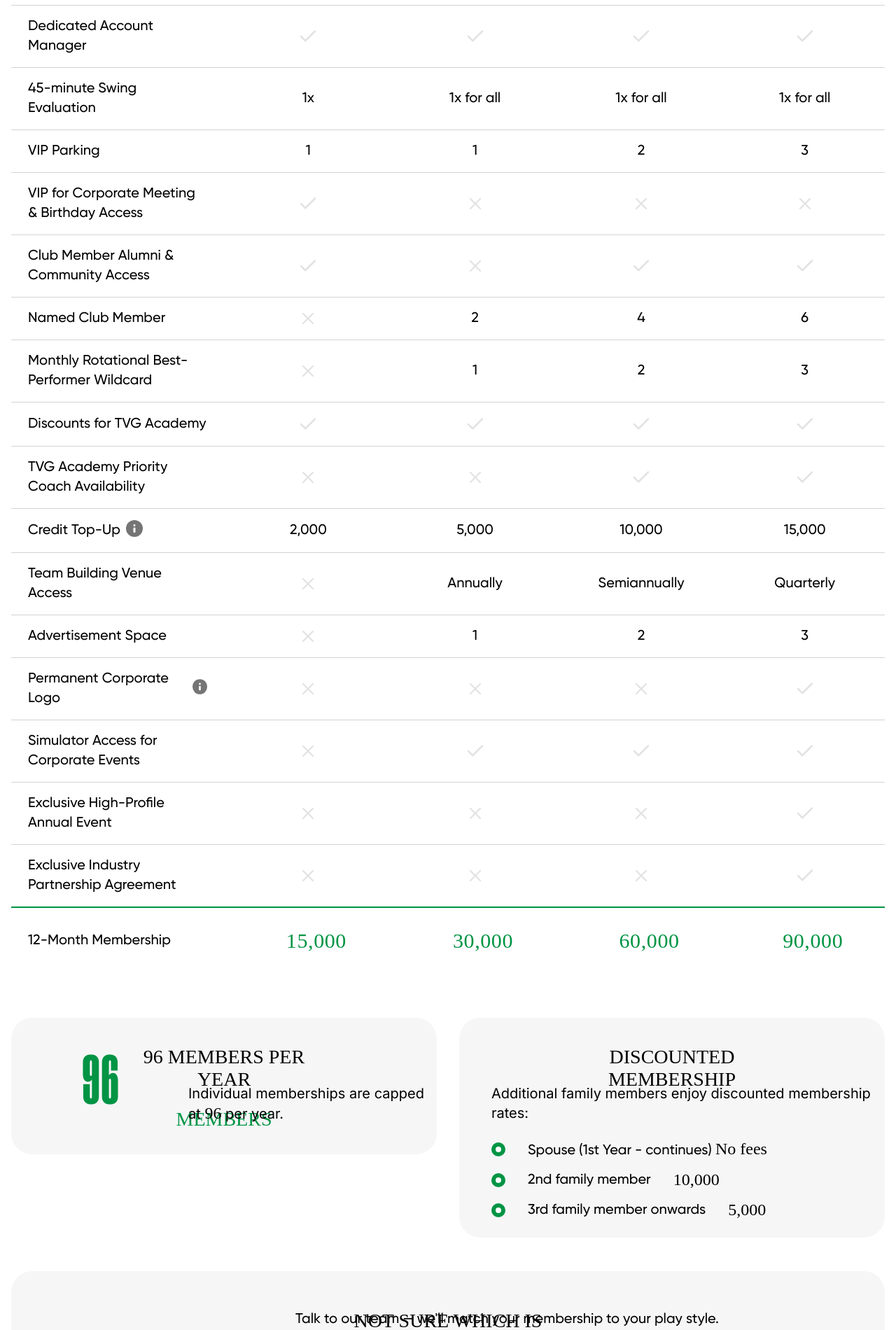
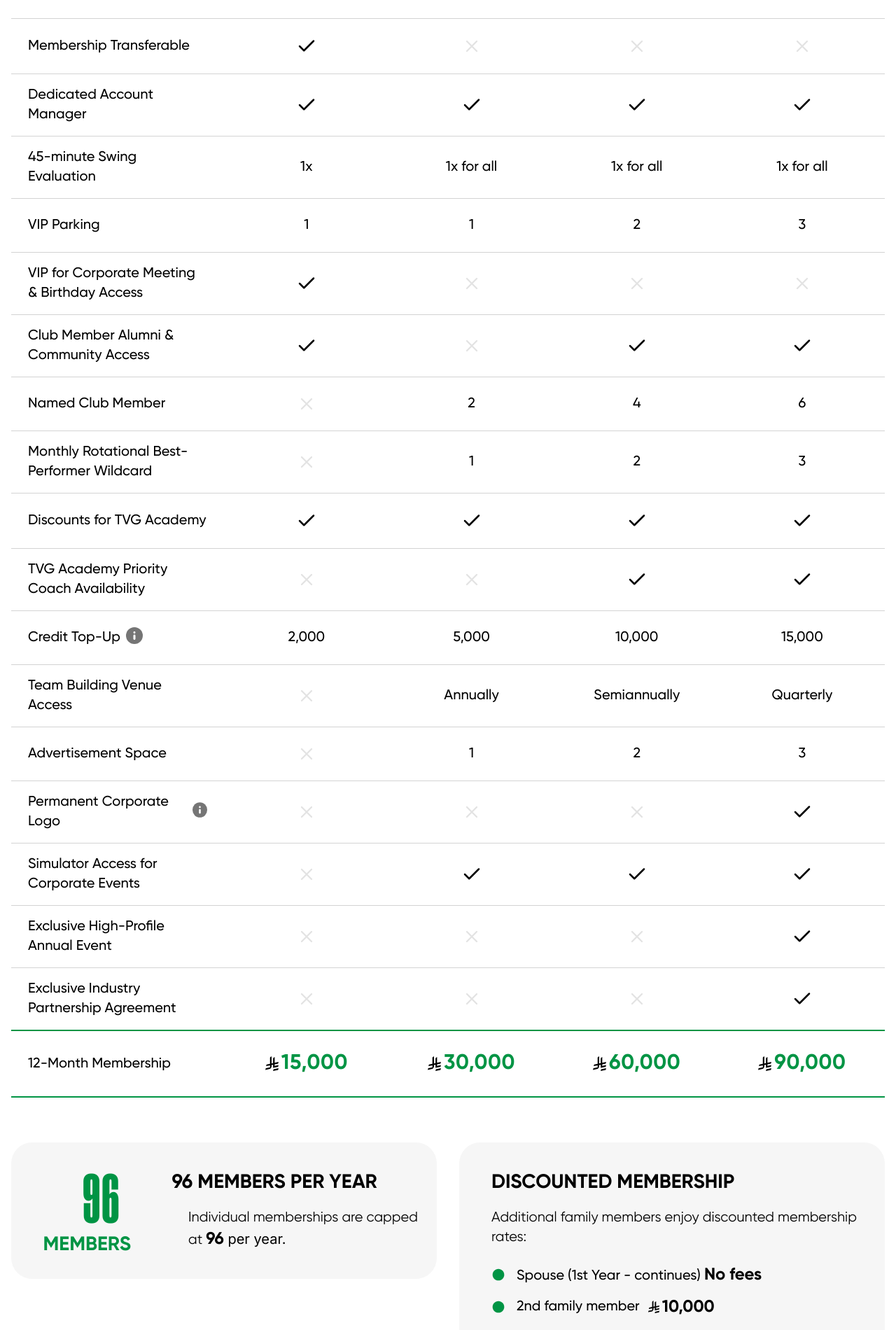
Before and after one commit to mohd-azaan/TVG, a React (Vite) app: page /membership in a window 1280 px wide. Shown: the part 1614-3514 px from the top of the page at 70% size. Built offline with nearby package versions, Linux system fonts and the light colour scheme.

Commit message:
Add check-icon styles and Circle SVG asset for consistent icon rendering

```diff
--- a/global.css
+++ b/global.css
@@ -138,3 +138,15 @@ select {
 }
 
 /* End of global.css */
+
+/* Force check icons to render as black across the site */
+.check-icon {
+	/* For SVGs this will recolor where possible; for PNGs this forces a dark appearance */
+	filter: grayscale(1) brightness(0) invert(0);
+	display: inline-block;
+}
+
+.check-icon[alt='✓'] {
+	/* ensure consistent sizing if needed */
+	vertical-align: middle;
+}
--- a/src/screens/MembershipPage/Sections/ComparisonTableSection.jsx
+++ b/src/screens/MembershipPage/Sections/ComparisonTableSection.jsx
@@ -9,7 +9,7 @@ import React, { useState, useEffect } from 'react';
 const ICON_CHECK = '/assets/check-small-24dp.svg';
 const ICON_CLOSE = '/assets/close-small-24dp.svg';
 const ICON_INFO = '/assets/info-icon.svg';
-const SAUDI_RIYAL = '/assets/saudi-riyal-24.svg';
+const SAUDI_RIYAL = '/saudi-riyal.svg';
 
 export function ComparisonTableSection() {
 	const [openTooltip, setOpenTooltip] = useState(null);
@@ -39,123 +39,126 @@ export function ComparisonTableSection() {
 		{
 			id: 'priority-booking',
 			label: 'Priority Booking',
-			values: ['check', 'check', 'check', 'check']
+			values: ['check', 'check', 'check', 'check'],
 		},
 		{
 			id: 'concierge-service',
 			label: 'Concierge Service',
-			values: ['check', 'check', 'check', 'check']
+			values: ['check', 'check', 'check', 'check'],
 		},
 		{
 			id: 'open-private-bay',
 			label: 'Open & Private Bay Access',
-			values: ['check', 'check', 'check', 'check']
+			values: ['check', 'check', 'check', 'check'],
 		},
 		{
 			id: 'access-club-member',
 			label: 'Access to Club Member Business Meetup & Events',
-			values: ['check', 'check', 'check', 'check']
+			values: ['check', 'check', 'check', 'check'],
 		},
 		{
 			id: 'access-extended-partner',
 			label: 'Access extended to partner',
 			values: ['First year', 'close', 'close', 'close'],
 			hasTooltip: true,
-			tooltip: '+1 Partner (Spouse, Fiancee) for the first year only. To keep this benefit in year 2 and beyond, the member must renew within 1 month of expiry.'
+			tooltip:
+				'+1 Partner (Spouse, Fiancee) for the first year only. To keep this benefit in year 2 and beyond, the member must renew within 1 month of expiry.',
 		},
 		{
 			id: 'membership-freezing',
 			label: 'Membership Freezing',
-			values: ['1 Month', 'close', 'close', 'close']
+			values: ['1 Month', 'close', 'close', 'close'],
 		},
 		{
 			id: 'membership-transferable',
 			label: 'Membership Transferable',
-			values: ['check', 'close', 'close', 'close']
+			values: ['check', 'close', 'close', 'close'],
 		},
 		{
 			id: 'dedicated-account-manager',
 			label: 'Dedicated Account Manager',
-			values: ['check', 'check', 'check', 'check']
+			values: ['check', 'check', 'check', 'check'],
 		},
 		{
 			id: '45-minute-swing',
 			label: '45-minute Swing Evaluation',
-			values: ['1x', '1x for all', '1x for all', '1x for all']
+			values: ['1x', '1x for all', '1x for all', '1x for all'],
 		},
 		{
 			id: 'vip-parking',
 			label: 'VIP Parking',
-			values: ['1', '1', '2', '3']
+			values: ['1', '1', '2', '3'],
 		},
 		{
 			id: 'vip-corporate-meeting',
 			label: 'VIP for Corporate Meeting & Birthday Access',
-			values: ['check', 'close', 'close', 'close']
+			values: ['check', 'close', 'close', 'close'],
 		},
 		{
 			id: 'club-member-alumni',
 			label: 'Club Member Alumni & Community Access',
-			values: ['check', 'close', 'check', 'check']
+			values: ['check', 'close', 'check', 'check'],
 		},
 		{
 			id: 'named-club-member',
 			label: 'Named Club Member',
-			values: ['close', '2', '4', '6']
+			values: ['close', '2', '4', '6'],
 		},
 		{
 			id: 'monthly-rotational',
 			label: 'Monthly Rotational Best-Performer Wildcard',
-			values: ['close', '1', '2', '3']
+			values: ['close', '1', '2', '3'],
 		},
 		{
 			id: 'discount-tvg-academy',
 			label: 'Discounts for TVG Academy',
-			values: ['check', 'check', 'check', 'check']
+			values: ['check', 'check', 'check', 'check'],
 		},
 		{
 			id: 'tvg-academy-priority',
 			label: 'TVG Academy Priority Coach Availability',
-			values: ['close', 'close', 'check', 'check']
+			values: ['close', 'close', 'check', 'check'],
 		},
 		{
 			id: 'credit-top-up',
 			label: 'Credit Top-Up',
 			values: ['2,000', '5,000', '10,000', '15,000'],
 			hasTooltip: true,
-			tooltip: 'Optional credit top-up for Exclusive Benefits, Activities, and Access'
+			tooltip:
+				'Optional credit top-up for Exclusive Benefits, Activities, and Access',
 		},
 		{
 			id: 'team-building-venue',
 			label: 'Team Building Venue Access',
-			values: ['close', 'Annually', 'Semiannually', 'Quarterly']
+			values: ['close', 'Annually', 'Semiannually', 'Quarterly'],
 		},
 		{
 			id: 'advertisement-space',
 			label: 'Advertisement Space',
-			values: ['close', '1', '2', '3']
+			values: ['close', '1', '2', '3'],
 		},
 		{
 			id: 'permanent-corporate-logo',
 			label: 'Permanent Corporate Logo',
 			values: ['close', 'close', 'close', 'check'],
 			hasTooltip: true,
-			tooltip: 'Optional permanent corporate logo until membership duration for SAR 15,000 (two lockers)'
+			tooltip:
+				'Optional permanent corporate logo until membership duration for SAR 15,000 (two lockers)',
 		},
 		{
 			id: 'simulator-access-corporate',
 			label: 'Simulator Access for Corporate Events',
-			values: ['close', 'check', 'check', 'check']
+			values: ['close', 'check', 'check', 'check'],
 		},
 		{
 			id: 'exclusive-high-profile',
 			label: 'Exclusive High-Profile Annual Event',
-			values: ['close', 'close', 'close', 'check']
+			values: ['close', 'close', 'close', 'check'],
 		},
 		{
 			id: 'exclusive-industry-partnership',
 			label: 'Exclusive Industry Partnership Agreement',
-			values: ['close', 'close', 'close', 'check']
+			values: ['close', 'close', 'close', 'check'],
 		},
 	];
 
@@ -163,37 +166,43 @@ export function ComparisonTableSection() {
 	const prices = ['15,000', '30,000', '60,000', '90,000'];
 
 	return (
-		<section className="w-full bg-white py-16">
-			<div className="max-w-[1920px] mx-auto px-4">
+		<section className='w-full bg-white py-16'>
+			<div className='max-w-[1920px] mx-auto px-4'>
 				{/* Main Title */}
-				<div className="text-center mb-16">
+				<div className='text-center mb-16'>
 					<h1 className="font-['Morganite'] font-extrabold text-[96px] leading-[90px] tracking-[1.92px] text-black uppercase">
 						WHICH TIER FITS YOU BEST?
 					</h1>
 				</div>
 
 				{/* Comparison Table */}
-				<div className="relative max-w-[1640px] mx-auto">
+				<div className='relative max-w-[1640px] mx-auto'>
 					{/* Corporate Pill */}
-					<div className="flex justify-end mb-4">
-						<div className="bg-[#004a22] text-white px-8 py-2 rounded-t-[30px] font-['Gilroy-SemiBold'] text-[18px] uppercase tracking-[0.36px] relative z-10" style={{ width: '780px', textAlign: 'center' }}>
+					<div className='flex justify-end mb-4'>
+						<div
+							className="bg-[#004a22] text-white px-8 py-2 rounded-t-[30px] font-['Gilroy-Medium'] text-[18px] uppercase tracking-[0.36px] relative z-10"
+							style={{ width: '780px', textAlign: 'center' }}
+						>
 							CORPORATE
 						</div>
 					</div>
 
 					{/* Table */}
-					<div className="bg-white overflow-hidden">
-						<table className="w-full">
+					<div className='bg-white overflow-hidden'>
+						<table className='w-full'>
 							{/* Header */}
-							<thead className="sticky top-0 bg-white z-20">
+							<thead className='sticky top-0 bg-white z-20'>
 								<tr>
-									<th className="text-left py-4 px-6 font-['Gilroy-Bold'] text-[22px] text-black uppercase tracking-[0.44px] w-[320px] border-b-2 border-[#009444]">
+									<th className='text-left py-6 px-6 font-gilroy font-bold text-[22px] text-black uppercase tracking-[0.44px] w-[320px] border-b-2 border-[#009444]'>
 										MEMBERSHIP
 									</th>
 									{tiers.map((tier) => (
-										<th key={tier.key} className={`text-center py-4 px-4 font-['Gilroy-Bold'] text-[22px] uppercase tracking-[0.44px] w-[260px] border-b-2 border-[#009444] ${
+										<th
+											key={tier.key}
+											className={`text-center py-6 px-4 font-gilroy font-bold text-[22px] uppercase tracking-[0.44px] w-[260px] border-b-2 border-[#009444] ${
 												tier.isIndividual ? 'text-[#009444]' : 'text-[#004a22]'
-										}`}>
+											}`}
+										>
 											{tier.label}
 										</th>
 									))}
@@ -203,24 +212,32 @@ export function ComparisonTableSection() {
 							{/* Feature Rows */}
 							<tbody>
 								{features.map((feature, idx) => (
-									<tr key={feature.id} className="hover:bg-[#fafafa] transition-colors">
-										<td className="py-4 px-6 border-b border-[lightgrey]">
-											<div className="flex items-center gap-2">
+									<tr
+										key={feature.id}
+										className='hover:bg-[#fafafa] transition-colors'
+									>
+										<td className='py-4 px-6 border-b border-[lightgrey]'>
+											<div className='flex items-center gap-2'>
 												<span className="font-['Gilroy-Medium'] text-[20px] text-black leading-[28px]">
 													{feature.label}
 												</span>
 												{feature.hasTooltip && (
-													<div className="relative">
+													<div className='relative'>
 														<button
 															onClick={() => toggleTooltip(feature.id)}
 															onMouseEnter={() => setOpenTooltip(feature.id)}
 															onMouseLeave={() => setOpenTooltip(null)}
-															className="relative"
+															className='relative'
 														>
-															<img src={ICON_INFO} alt="info" className="w-6 h-6" />
+															<img
+																src={ICON_INFO}
+																alt='info'
+																className='w-6 h-6'
+															/>
 														</button>
-														{feature.hasTooltip && openTooltip === feature.id && (
-															<div className="absolute left-[52px] top-[-26px] bg-[#f6f6f6] border border-[lightgrey] p-5 rounded-[30px] shadow-[2px_2px_3px_0px_rgba(0,0,0,0.1)] z-30 w-[400px]">
+														{feature.hasTooltip &&
+															openTooltip === feature.id && (
+																<div className='absolute left-[52px] top-[-26px] bg-[#f6f6f6] border border-[lightgrey] p-5 rounded-[30px] shadow-[2px_2px_3px_0px_rgba(0,0,0,0.1)] z-30 w-[400px]'>
 																	<p className="font-['Gilroy-Medium'] text-[20px] text-black leading-[28px]">
 																		{feature.tooltip}
 																	</p>
@@ -232,11 +249,22 @@ export function ComparisonTableSection() {
 										</td>
 
 										{feature.values.map((value, i) => (
-											<td key={i} className="py-4 px-4 text-center border-b border-[lightgrey]">
+											<td
+												key={i}
+												className='py-6 px-4 text-center border-b border-[lightgrey]'
+											>
 												{value === 'check' ? (
-													<img src={ICON_CHECK} alt="✓" className="w-[30px] h-[30px] mx-auto" />
+													<img
+														src={ICON_CHECK}
+														alt='✓'
+														className='w-[30px] h-[30px] mx-auto check-icon'
+													/>
 												) : value === 'close' ? (
-													<img src={ICON_CLOSE} alt="✗" className="w-[28px] h-[28px] mx-auto" />
+													<img
+														src={ICON_CLOSE}
+														alt='✗'
+														className='w-[28px] h-[28px] mx-auto'
+													/>
 												) : (
 													<span className="font-['Gilroy-Medium'] text-[20px] text-black leading-[28px]">
 														{value}
@@ -248,15 +276,42 @@ export function ComparisonTableSection() {
 								))}
 
 								{/* Price Row */}
-								<tr className="bg-white border-t-2 border-[#009444]">
-									<td className="py-6 px-6 font-['Gilroy-Medium'] text-[20px] text-black text-nowrap">
+								<tr className='bg-white border-t-2 border-b-2 border-[#009444]'>
+									<td className="py-8 px-6 font-['Gilroy-Medium'] text-[20px] text-black text-nowrap">
 										12-Month Membership
 									</td>
 									{prices.map((price, i) => (
-										<td key={i} className="py-6 px-4 text-center">
-											<div className="flex items-center justify-center gap-1">
-												<img src={SAUDI_RIYAL} alt="SAR" className="w-[19px] h-[21px]" />
-												<span className="font-['Gilroy-Bold'] text-[30px] text-[#009444] leading-normal tracking-[0.6px] uppercase">
+										<td key={i} className='py-6 px-4 text-center'>
+											<div className='flex items-center justify-center gap-1'>
+												{/* Inline Riyal SVG (uses currentColor) */}
+												<svg
+													className='w-[19px] h-[21px] text-black'
+													viewBox='0 0 1125 1257'
+													fill='none'
+													xmlns='http://www.w3.org/2000/svg'
+												>
+													<g clipPath='url(#clip0_247_42)'>
+														<path
+															d='M699.96 1113.56C679.89 1158.06 666.623 1206.36 661.541 1257L1086.26 1166.72C1106.33 1122.22 1119.58 1073.92 1124.68 1023.28L699.96 1113.56Z'
+															fill='currentColor'
+														/>
+														<path
+															d='M1086.26 896.235C1106.33 851.743 1119.59 803.44 1124.68 752.795L793.835 823.159V687.894L1086.25 625.754C1106.32 581.262 1119.58 532.959 1124.67 482.314L793.825 552.618V66.1621C743.131 94.6259 698.109 132.514 661.511 177.206V580.752L529.197 608.875V0C478.502 28.4538 433.48 66.3522 396.883 111.044V636.989L100.829 699.9C80.7592 744.391 67.4827 792.695 62.3903 843.339L396.883 772.255V942.597L38.4086 1018.77C18.3389 1063.27 5.07245 1111.57 -0.0100146 1162.21L375.212 1082.48C405.757 1076.12 432.01 1058.06 449.078 1033.21L517.891 931.192V931.172C525.035 920.617 529.197 907.89 529.197 894.184V744.131L661.511 716.007V986.539L1086.25 896.215L1086.26 896.235Z'
+															fill='currentColor'
+														/>
+													</g>
+													<defs>
+														<clipPath id='clip0_247_42'>
+															<rect
+																width='1124.14'
+																height='1256.39'
+																fill='white'
+																transform='scale(1.00049)'
+															/>
+														</clipPath>
+													</defs>
+												</svg>
+												<span className='font-gilroy font-bold text-[30px] text-[#009444] leading-normal tracking-[0.6px] uppercase'>
 													{price}
 												</span>
 											</div>
@@ -269,71 +324,80 @@ export function ComparisonTableSection() {
 				</div>
 
 				{/* Additional Info Sections */}
-				<div className="grid grid-cols-1 md:grid-cols-2 gap-8 mt-16 max-w-[1360px] mx-auto">
+				<div className='grid grid-cols-1 md:grid-cols-2 gap-8 mt-16 max-w-[1360px] mx-auto'>
 					{/* 96 Members Section */}
-					<div className="bg-[#f6f6f6] rounded-[30px] p-8 h-[195px] relative">
-						<div className="absolute left-[128.5px] top-[50%] transform -translate-x-1/2 -translate-y-1/2">
-							<div className="font-['Morganite'] text-[100px] font-black text-[#009444] leading-normal tracking-[2px] text-center uppercase">
+					<div className='w-full relative rounded-[30px] bg-[#f6f6f6] h-[195px] text-left text-[28px] text-[#009444] font-gilroy-bold'>
+						<div className='absolute top-[129px] left-[calc(50%_-_258.5px)] uppercase font-bold'>
+							Members
+						</div>
+						<div className='absolute top-[40px] left-[102px] text-[100px] tracking-[0.02em] uppercase font-black font-morganite text-center'>
 							96
 						</div>
+						<div className='absolute top-[94px] left-[253px] leading-7 text-black text-xl font-gilroy'>
+							<p className='m-0'>Individual memberships are capped</p>
+							<p className='m-0'>
+								<span>{`at `}</span>
+								<span className='text-2xl font-gilroy font-bold'>96</span>
+								<span className='text-xl font-inter'> per year.</span>
+							</p>
 						</div>
-						<div className="absolute top-[129px] left-1/2 transform -translate-x-1/2">
-							<div className="font-['Gilroy-Bold'] text-[28px] text-[#009444] uppercase text-center">
-								MEMBERS
-							</div>
-						</div>
-						<div className="absolute top-[40px] left-1/2 transform -translate-x-1/2">
-							<div className="font-['Gilroy-Bold'] text-[28px] text-black uppercase text-center">
-								96 MEMBERS PER YEAR
-							</div>
-						</div>
-						<div className="absolute top-[94px] left-[253px]">
-							<p className="font-['Inter'] font-normal text-[20px] text-black leading-[28px]">
-								Individual memberships are capped<br/>
-								at <span className="font-['Gilroy-Bold'] text-[24px]">96</span> per year.
-							</p>
+						<div className='absolute font-bold top-[40px] left-[calc(50%_-_74.5px)] uppercase text-black'>
+							96 Members per year
 						</div>
 					</div>
 
 					{/* Discounted Membership Section */}
-					<div className="bg-[#f6f6f6] rounded-[30px] p-8 h-[314px] relative">
-						<div className="absolute top-[40px] left-1/2 transform -translate-x-1/2">
-							<div className="font-['Gilroy-Bold'] text-[28px] text-black uppercase text-center">
+					<div className='bg-[#f6f6f6] rounded-[30px] p-8 h-[314px] relative'>
+						<div className='absolute top-[40px] left-[46px]'>
+							<div className='font-gilroy font-bold text-[28px] text-black uppercase text-left whitespace-nowrap'>
 								DISCOUNTED MEMBERSHIP
 							</div>
 						</div>
-						<div className="absolute top-[94px] left-[46px]">
-							<p className="font-['Inter'] font-normal text-[20px] text-black leading-[28px] w-[567px]">
+						<div className='absolute top-[94px] left-[46px]'>
+							<p className='font-gilroy font-normal text-[20px] text-black leading-[28px] w-[567px]'>
 								Additional family members enjoy discounted membership rates:
 							</p>
 						</div>
-						<div className="absolute top-[174px] left-[46px] space-y-4">
-							<div className="flex items-center gap-8">
-								<div className="w-5 h-5 bg-[#009444] rounded-full flex items-center justify-center overflow-hidden">
-									<div className="w-2 h-2 bg-white rounded-full"></div>
-								</div>
-								<span className="font-['Gilroy-Medium'] text-[20px] text-black">
-									Spouse (1st Year - continues) <span className="font-['Gilroy-Bold'] text-[24px]">No fees</span>
+						<div className='absolute top-[174px] left-[46px] space-y-4'>
+							<div className='flex items-center gap-4'>
+								<img src='/Circle.svg' alt='bullet' className='w-5 h-5' />
+								<span className='font-gilroy font-medium text-[20px] text-black'>
+									Spouse (1st Year - continues){' '}
+									<span className='font-gilroy font-bold text-[24px]'>
+										No fees
+									</span>
 								</span>
 							</div>
-							<div className="flex items-center gap-8">
-								<div className="w-5 h-5 bg-[#009444] rounded-full flex items-center justify-center overflow-hidden">
-									<div className="w-2 h-2 bg-white rounded-full"></div>
-								</div>
-								<div className="flex items-center gap-1">
-									<span className="font-['Gilroy-Medium'] text-[20px] text-black">2nd family member</span>
-									<img src={SAUDI_RIYAL} alt="SAR" className="w-[16px] h-[18px] ml-2" />
-									<span className="font-['Gilroy-Bold'] text-[24px] text-black">10,000</span>
+							<div className='flex items-center gap-4'>
+								<img src='/Circle.svg' alt='bullet' className='w-5 h-5' />
+								<div className='flex items-center gap-1'>
+									<span className='font-gilroy font-medium text-[20px] text-black'>
+										2nd family member
+									</span>
+									<img
+										src={SAUDI_RIYAL}
+										alt='SAR'
+										className='w-[16px] h-[18px] ml-2'
+									/>
+									<span className='font-gilroy font-bold text-[24px] text-black'>
+										10,000
+									</span>
 								</div>
 							</div>
-							<div className="flex items-center gap-8">
-								<div className="w-5 h-5 bg-[#009444] rounded-full flex items-center justify-center overflow-hidden">
-									<div className="w-2 h-2 bg-white rounded-full"></div>
-								</div>
-								<div className="flex items-center gap-1">
-									<span className="font-['Gilroy-Medium'] text-[20px] text-black">3rd family member onwards</span>
-									<img src={SAUDI_RIYAL} alt="SAR" className="w-[16px] h-[18px] ml-2" />
-									<span className="font-['Gilroy-Bold'] text-[24px] text-black">5,000</span>
+							<div className='flex items-center gap-4'>
+								<img src='/Circle.svg' alt='bullet' className='w-5 h-5' />
+								<div className='flex items-center gap-1'>
+									<span className='font-gilroy font-medium text-[20px] text-black'>
+										3rd family member onwards
+									</span>
+									<img
+										src={SAUDI_RIYAL}
+										alt='SAR'
+										className='w-[16px] h-[18px] ml-2'
+									/>
+									<span className='font-gilroy font-bold text-[24px] text-black'>
+										5,000
+									</span>
 								</div>
 							</div>
 						</div>
@@ -341,32 +405,44 @@ export function ComparisonTableSection() {
 				</div>
 
 				{/* CTA Section */}
-				<div className="bg-[#f6f6f6] rounded-[30px] mt-12 max-w-[1360px] mx-auto h-[208px] relative">
-					<div className="absolute top-[55px] left-1/2 transform -translate-x-1/2">
-						<div className="font-['Gilroy-Bold'] text-[28px] text-black uppercase text-center w-[335px]">
+				<div className='bg-[#f6f6f6] rounded-[30px] mt-12 max-w-[1360px] mx-auto px-8 py-12'>
+					<div className='flex flex-col lg:flex-row lg:items-center gap-6 lg:gap-8'>
+						{/* Left side - Question */}
+						<div className='lg:flex-shrink-0'>
+							<h3 className='font-gilroy font-bold text-[28px] text-black uppercase leading-tight max-w-[335px]'>
 								NOT SURE WHICH IS RIGHT FOR YOU?
+							</h3>
 						</div>
-					</div>
-					<div className="absolute top-[55px] left-[406px]">
-						<p className="font-['Gilroy-Medium'] text-[20px] text-black leading-[28px] w-[655px]">
-							Talk to our team — we'll match your membership to your play style.
+
+						{/* Right side - Content and Button */}
+						<div className='flex flex-col gap-4 lg:max-w-[655px]'>
+							<p className='font-gilroy font-medium text-[20px] text-black leading-[28px]'>
+								Talk to our team — we'll match your membership to your play
+								style.
 							</p>
-					</div>
-					<div className="absolute top-[99px] left-[406px]">
-						<button className="bg-[#009444] text-white px-[30px] py-[7px] rounded-[50px] font-['Gilroy-SemiBold'] text-[18px] uppercase leading-[40px] hover:bg-[#007a37] transition-colors flex items-center gap-[10px]">
+							<div>
+								<button className='bg-[#009444] text-white px-[30px] py-[12px] rounded-[50px] font-gilroy font-medium text-[18px] uppercase hover:bg-[#007a37] transition-colors flex items-center gap-[10px]'>
 									TALK TO OUR TEAM
-							<div className="w-6 h-6 overflow-hidden">
-								<img src="/arrow-right.svg" alt="arrow" className="w-6 h-6" />
+									<div className='w-6 h-6 overflow-hidden'>
+										<img
+											src='/arrow-right.svg'
+											alt='arrow'
+											className='w-6 h-6'
+										/>
 									</div>
 								</button>
 							</div>
 						</div>
+					</div>
+				</div>
 
-				{/* VAT Note */}
-				<div className="text-center mt-6">
-					<div className="flex items-start justify-center gap-[10px] leading-[28px] text-[20px]">
-						<span className="font-['Gilroy-Bold'] text-black">NOTE</span>
-						<span className="font-['Gilroy-Medium'] text-[#757575]">All prices are exclusive of 15% VAT</span>
+				{/* VAT Note - aligned with CTA section */}
+				<div className='max-w-[1360px] mx-auto px-8 mt-6'>
+					<div className='flex items-start gap-[10px] leading-[28px] text-[20px]'>
+						<span className='font-gilroy font-bold text-black'>NOTE</span>
+						<span className='font-gilroy font-medium text-[#757575]'>
+							All prices are exclusive of 15% VAT
+						</span>
 					</div>
 				</div>
 			</div>
```
Also changed, not shown: public/Circle.svg (added). Lines whose indentation alone changed are shown as unchanged.
